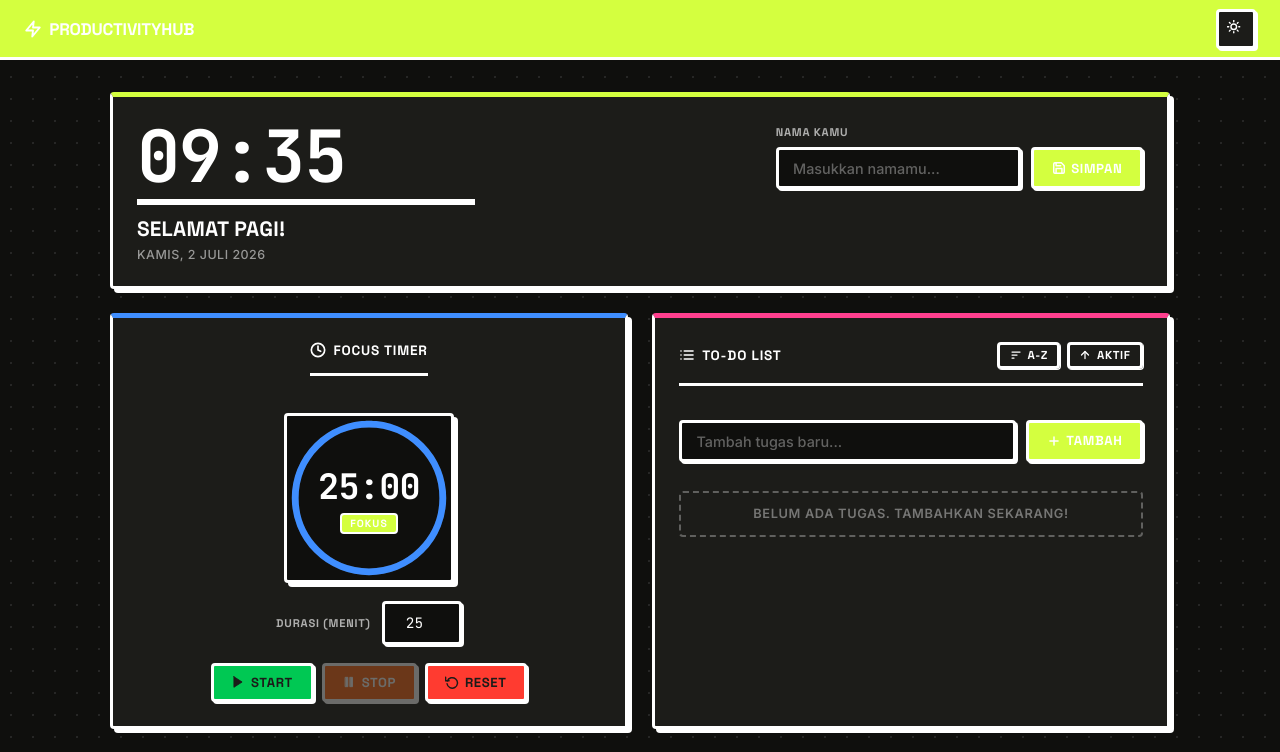
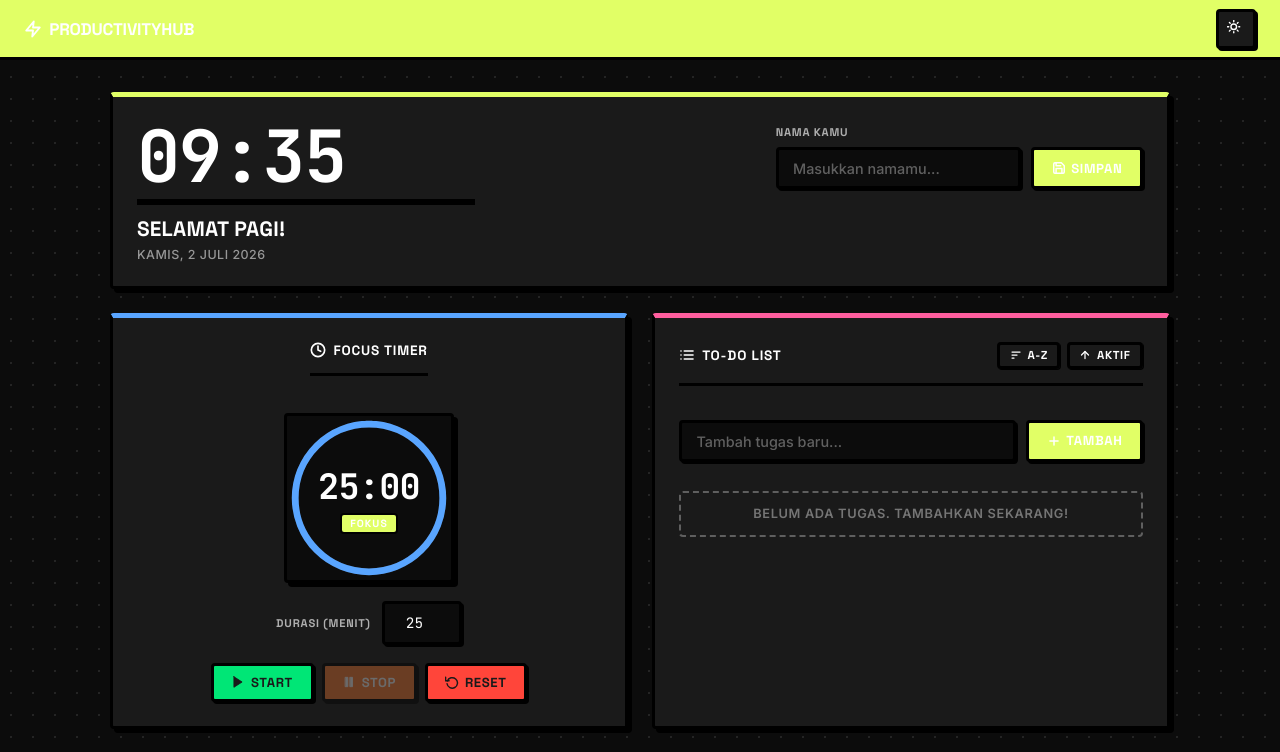
Before and after one commit to j0nsss/CodingCamp-29June26-junadhan, a plain HTML site: page index.html in a window 1280 px wide. Both pictures are taken after a click on the button "Toggle tema". Shown: the top 752 px of the page. Drawn offline with Linux system fonts and the light colour scheme.

Commit message:
update tema gelap

```diff
--- a/css/style.css
+++ b/css/style.css
@@ -9,10 +9,11 @@
 
 /* ----- 2. CSS TOKENS (mapping 1-to-1 dari colors.md) ----- */
 :root {
-  /* === Base === */
+  /* === Base (Light Mode) === */
   --base-bg:      #F4F4F0;   /* Off-white background        */
-  --base-ink:     #000000;   /* Border & teks utama         */
+  --base-ink:     #000000;   /* Teks utama                  */
   --base-surface: #FFFFFF;   /* Card background             */
+  --border:       #000000;   /* Border brutal hitam         */
 
   /* === Accent === */
   --accent-lime:   #D4FF3F;
@@ -38,25 +39,42 @@
 
   /* === Border === */
   --border-width: 3px;        /* borderWidth: { 3: "3px" }  */
-  --border:       var(--base-ink);
   --radius:       4px;        /* borderRadius: { brutal: "4px" } */
 
   --transition: 0.12s ease;
 }
 
 /* ── Dark Mode ──
-   Prinsip: surface & bg gelap, ink jadi putih, accent tetap,
-   shadow ikut warna ink (putih) agar tetap terlihat           */
+   Token dari colors.md (dark palette):
+   - bg: #0C0C0C (hitam pekat)
+   - ink: #FFFFFF (putih)
+   - surface: #1A1A1A (abu sangat gelap)
+   - border: #000000 (hitam, tetap konsisten brutal)
+   - shadow: #000000 (hitam untuk depth, bukan putih)
+   - accent: lime/pink/orange/blue versi lebih terang
+   - feedback: success/danger neon                           */
 [data-theme="dark"] {
-  --base-bg:      #0f0f0d;
-  --base-ink:     #ffffff;
-  --base-surface: #1c1c19;
+  --base-bg:      #0C0C0C;
+  --base-ink:     #FFFFFF;
+  --base-surface: #1A1A1A;
+  --border:       #000000;     /* border tetap hitam brutal */
 
-  --shadow:         4px 4px 0px #ffffff;
-  --shadow-sm:      2px 2px 0px #ffffff;
-  --shadow-lg:      8px 8px 0px #ffffff;
-  --shadow-pressed: 1px 1px 0px #ffffff;
-  --shadow-accent:  4px 4px 0px #D4FF3F;
+  /* Accent disesuaikan untuk kontras gelap */
+  --accent-lime:   #E1FF66;
+  --accent-pink:   #FF5E9E;
+  --accent-orange: #FF7E36;
+  --accent-blue:   #59A5FF;
+
+  /* Feedback neon */
+  --feedback-success: #00E676;
+  --feedback-danger:  #FF453A;
+
+  /* Shadow tetap hitam untuk kedalaman brutal di atas surface gelap */
+  --shadow:         4px 4px 0px #000000;
+  --shadow-sm:      2px 2px 0px #000000;
+  --shadow-lg:      8px 8px 0px #000000;
+  --shadow-pressed: 1px 1px 0px #000000;
+  --shadow-accent:  4px 4px 0px #E1FF66;
 }
 
 /* ----- 3. RESET & BASE ----- */
@@ -110,7 +128,7 @@ body {
   padding: 0 1.5rem;
   height: 60px;
   background: var(--accent-lime);
-  border-bottom: var(--border-width) solid var(--base-ink);
+  border-bottom: var(--border-width) solid var(--border);
   transition: background-color var(--transition);
 }
 
@@ -129,7 +147,7 @@ body {
 .btn-icon {
   font-family: var(--font-display);
   background: var(--base-surface);
-  border: var(--border-width) solid var(--base-ink);
+  border: var(--border-width) solid var(--border);
   box-shadow: var(--shadow-sm);
   border-radius: var(--radius);
   width: 40px;
@@ -179,7 +197,7 @@ body {
 /* ----- 6. CARD ----- */
 .card {
   background: var(--base-surface);
-  border: var(--border-width) solid var(--base-ink);
+  border: var(--border-width) solid var(--border);
   border-radius: var(--radius);
   box-shadow: var(--shadow);
   padding: 1.5rem;
@@ -199,7 +217,7 @@ body {
   justify-content: space-between;
   margin-bottom: 1.25rem;
   padding-bottom: 0.85rem;
-  border-bottom: var(--border-width) solid var(--base-ink);
+  border-bottom: var(--border-width) solid var(--border);
   gap: 0.5rem;
   flex-wrap: wrap;
 }
@@ -251,7 +269,7 @@ body {
   height: 5px;
   width: 55%;
   background: var(--accent-lime);
-  border: var(--border-width) solid var(--base-ink);
+  border: var(--border-width) solid var(--border);
   margin-top: 6px;
 }
 
@@ -303,7 +321,7 @@ body {
 .input-field {
   flex: 1;
   padding: 0.6rem 0.9rem;
-  border: var(--border-width) solid var(--base-ink);
+  border: var(--border-width) solid var(--border);
   border-radius: var(--radius);
   background: var(--base-bg);
   color: var(--base-ink);
@@ -342,7 +360,7 @@ body {
   justify-content: center;
   gap: 0.35rem;
   padding: 0.6rem 1.1rem;
-  border: var(--border-width) solid var(--base-ink);
+  border: var(--border-width) solid var(--border);
   border-radius: var(--radius);
   font-size: 0.82rem;
   font-weight: 800;
@@ -431,7 +449,7 @@ body {
   display: grid;
   place-items: center;
   background: var(--base-bg);
-  border: var(--border-width) solid var(--base-ink);
+  border: var(--border-width) solid var(--border);
   border-radius: var(--radius);
   box-shadow: var(--shadow);
 }
@@ -495,7 +513,7 @@ body {
   color: var(--base-ink);
   background: var(--accent-lime);
   padding: 2px 8px;
-  border: 2px solid var(--base-ink);
+  border: 2px solid var(--border);
   border-radius: var(--radius);
 }
 
@@ -524,7 +542,7 @@ body {
   padding: 0.5rem 0.85rem;
   background: var(--feedback-success);
   color: var(--base-surface);
-  border: var(--border-width) solid var(--base-ink);
+  border: var(--border-width) solid var(--border);
   box-shadow: var(--shadow-sm);
   border-radius: var(--radius);
   width: 100%;
@@ -560,7 +578,7 @@ body {
   align-items: center;
   gap: 0.6rem;
   padding: 0.6rem 0.8rem;
-  border: var(--border-width) solid var(--base-ink);
+  border: var(--border-width) solid var(--border);
   border-radius: var(--radius);
   background: var(--base-bg);
   box-shadow: var(--shadow-sm);
@@ -598,7 +616,7 @@ body {
   width: 20px;
   height: 20px;
   min-width: 20px;
-  border: var(--border-width) solid var(--base-ink);
+  border: var(--border-width) solid var(--border);
   border-radius: var(--radius);
   background: var(--base-surface);
   cursor: pointer;
@@ -637,7 +655,7 @@ body {
 
 .todo-btn {
   background: var(--base-surface);
-  border: 2px solid var(--base-ink);
+  border: 2px solid var(--border);
   border-radius: var(--radius);
   cursor: pointer;
   padding: 0.22rem 0.38rem;
@@ -682,7 +700,7 @@ body {
   gap: 0.4rem;
   padding: 0.45rem 0.9rem;
   background: var(--base-surface);
-  border: var(--border-width) solid var(--base-ink);
+  border: var(--border-width) solid var(--border);
   border-radius: var(--radius);
   box-shadow: var(--shadow-sm);
   font-family: var(--font-display);
@@ -753,7 +771,7 @@ body {
   font-size: 0.8rem;
   font-weight: 800;
   padding: 0.5rem 0.85rem;
-  border: var(--border-width) solid var(--base-ink);
+  border: var(--border-width) solid var(--border);
   border-radius: var(--radius);
   box-shadow: var(--shadow-sm);
   text-transform: uppercase;
@@ -774,7 +792,7 @@ body {
 
 .modal {
   background: var(--base-surface);
-  border: var(--border-width) solid var(--base-ink);
+  border: var(--border-width) solid var(--border);
   border-radius: var(--radius);
   box-shadow: var(--shadow-lg);
   padding: 2rem;
@@ -794,7 +812,7 @@ body {
   top: -2px;
   left: -2px;
   background: var(--accent-lime);
-  border: var(--border-width) solid var(--base-ink);
+  border: var(--border-width) solid var(--border);
   border-radius: var(--radius) 0 var(--radius) 0;
   font-family: var(--font-display);
   font-size: 0.62rem;
@@ -817,7 +835,7 @@ body {
   text-transform: uppercase;
   letter-spacing: 0.05em;
   padding-bottom: 0.75rem;
-  border-bottom: var(--border-width) solid var(--base-ink);
+  border-bottom: var(--border-width) solid var(--border);
 }
 
 .modal-actions {
@@ -834,7 +852,7 @@ body {
   font-size: 0.75rem;
   font-weight: 600;
   color: color-mix(in srgb, var(--base-ink) 45%, transparent);
-  border-top: var(--border-width) solid var(--base-ink);
+  border-top: var(--border-width) solid var(--border);
   text-transform: uppercase;
   letter-spacing: 0.06em;
 }
```
Also changed, not shown: 1 other file.
